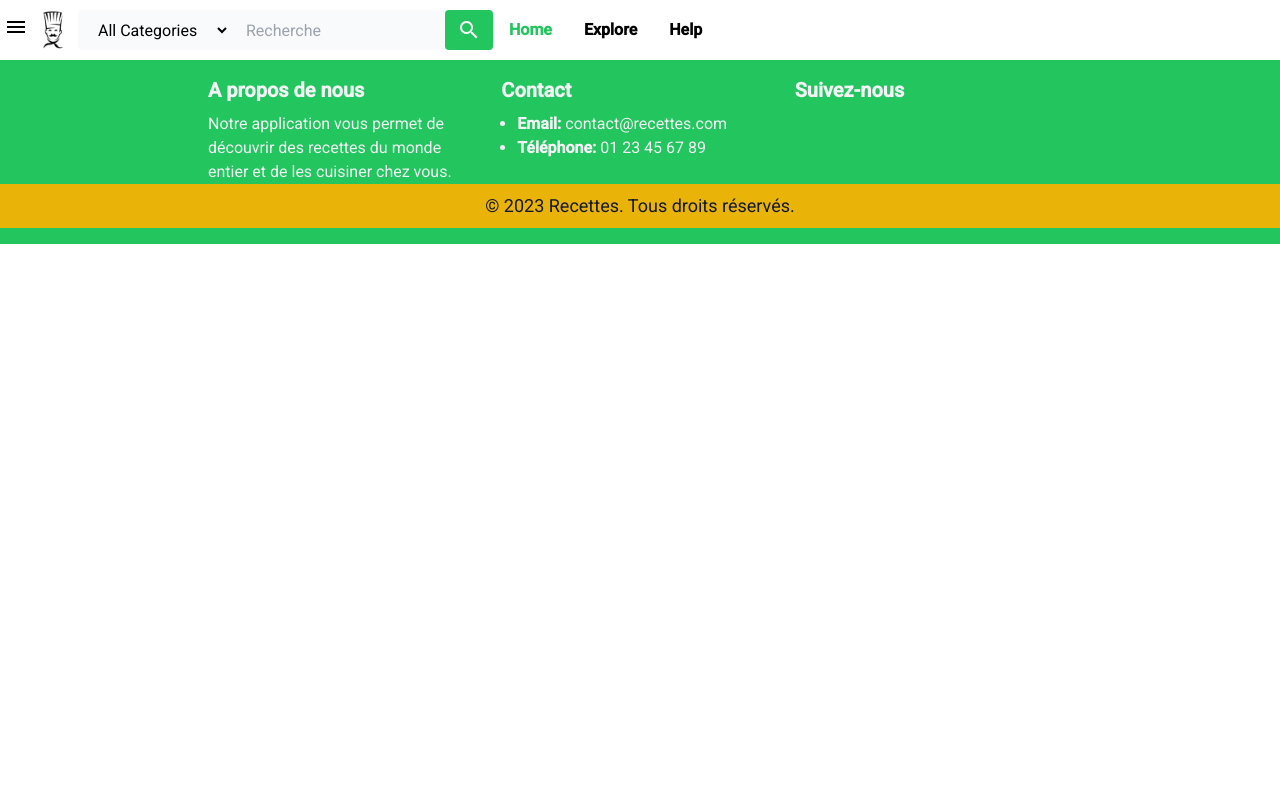
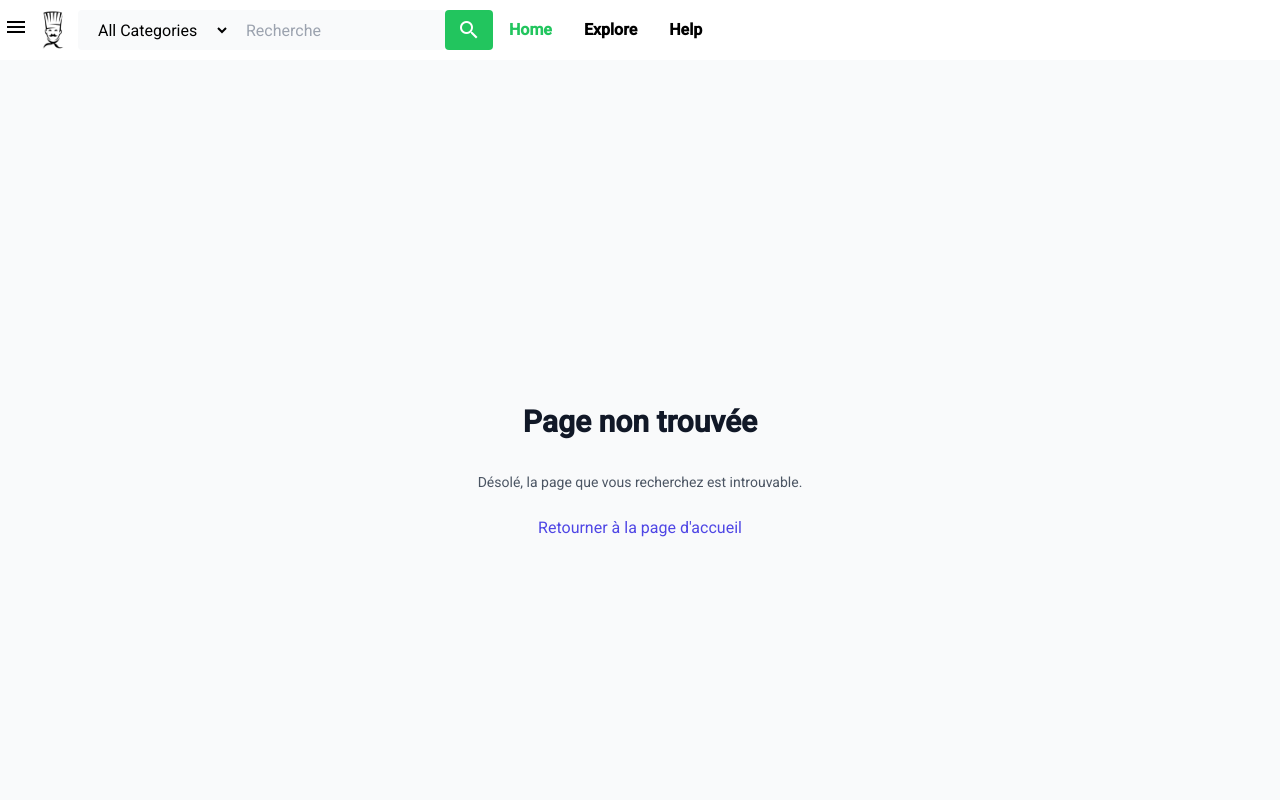
Before and after one commit to Icare741/recipon, an Angular app: page /404 in a window 1280 px wide. Before the commit this address led to /. Shown: the top 800 px of the page. Built offline with nearby package versions, Linux system fonts and the light colour scheme.

Commit message:
:white_check_mark: add guard 404 not found

```diff
--- a/src/app/app.module.ts
+++ b/src/app/app.module.ts
@@ -6,10 +6,12 @@ import { AppComponent } from './app.component';
 import { HomeModule } from './home/page-home/home.module';
 import { CoreModule } from './core/core.module';
 import { BrowserAnimationsModule } from '@angular/platform-browser/animations';
+import { NotFoundComponent } from './errors/not-found/not-found.component';
 
 @NgModule({
   declarations: [
-    AppComponent
+    AppComponent,
+    NotFoundComponent
   ],
   imports: [
     BrowserModule,
--- /dev/null
+++ b/src/app/errors/not-found/not-found.component.html
@@ -0,0 +1,19 @@
+<div class="min-h-screen flex items-center justify-center bg-gray-50 py-12 px-4 sm:px-6 lg:px-8">
+    <div class="max-w-md w-full space-y-8">
+      <div>
+        <h2 class="mt-6 text-center text-3xl font-extrabold text-gray-900">
+          Page non trouvée
+        </h2>
+      </div>
+      <div class="text-center">
+        <p class="mt-2 text-sm text-gray-600">
+          Désolé, la page que vous recherchez est introuvable.
+        </p>
+        <div class="mt-6">
+          <a routerLink="/" class="text-indigo-600 hover:text-indigo-500">
+            Retourner à la page d'accueil
+          </a>
+        </div>
+      </div>
+    </div>
+  </div>
--- /dev/null
+++ b/src/app/guards/not-found-guard.guard.ts
@@ -0,0 +1,15 @@
+import { Injectable } from '@angular/core';
+import { CanActivate, ActivatedRouteSnapshot, RouterStateSnapshot, Router } from '@angular/router';
+
+@Injectable({
+  providedIn: 'root'
+})
+export class NotFoundGuard implements CanActivate {
+
+  constructor(private router: Router) {}
+
+  canActivate(route: ActivatedRouteSnapshot, state: RouterStateSnapshot) {
+    this.router.navigateByUrl('/404');
+    return false;
+  }
+}
```
Also changed, not shown: src/app/app-routing.module.ts (+9 -0 lines), src/app/errors/not-found/not-found.component.ts (added, +10 -0 lines), src/app/errors/not-found/not-found.component.css (added), 2 other files (tests, documents, lock files or other folders).
